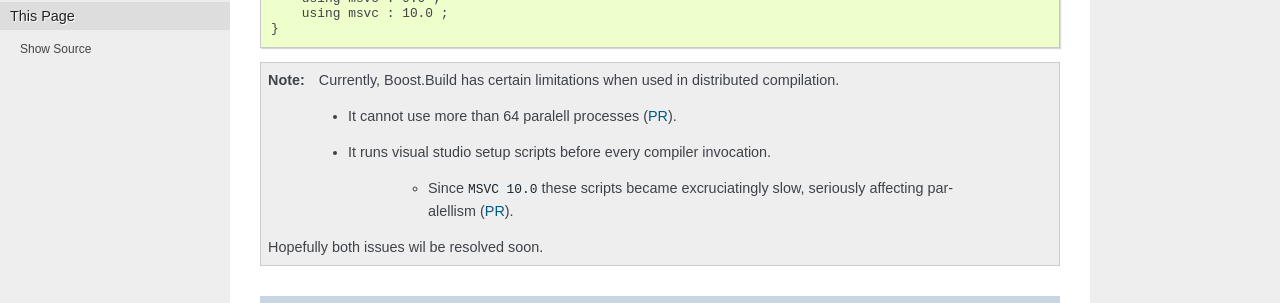
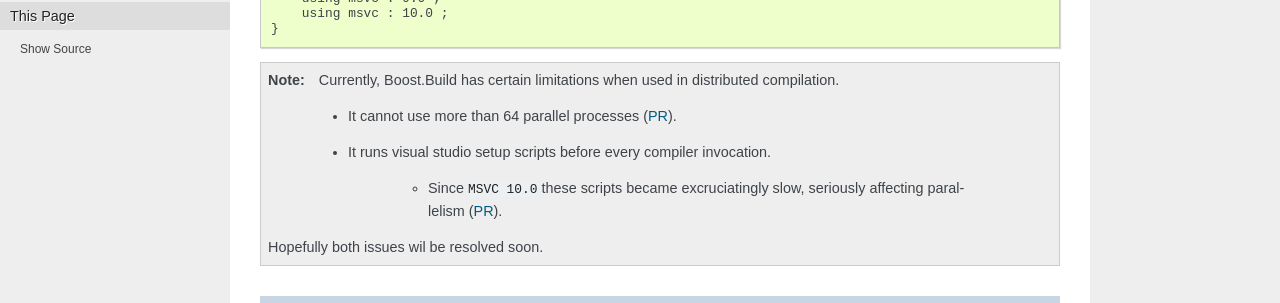
Before and after one commit to pkesist/buildpal, a Sphinx documentation site: the page built from Documentation/build_systems.rst, in a window 1280 px wide. Shown: the part 479-782 px from the top of the page. Built offline with Sphinx 7.4.7, drawn with Linux system fonts in a browser that asks for light colours.

Commit message:
parallel, not paralell

```diff
--- a/Documentation/build_systems.rst
+++ b/Documentation/build_systems.rst
@@ -36,12 +36,12 @@ needed:
     Currently, Boost.Build has certain limitations when used in distributed
     compilation.
 
-        * It cannot use more than 64 paralell processes (`PR <https://github.com/boostorg/build/pull/5>`__).
+        * It cannot use more than 64 parallel processes (`PR <https://github.com/boostorg/build/pull/5>`__).
 
         * It runs visual studio setup scripts before every compiler invocation.
 
             * Since ``MSVC 10.0`` these scripts became excruciatingly slow,
-              seriously affecting paralellism (`PR <https://github.com/boostorg/build/pull/6>`__).
+              seriously affecting parallelism (`PR <https://github.com/boostorg/build/pull/6>`__).
 
     Hopefully both issues wil be resolved soon.
 
--- a/Documentation/intro.rst
+++ b/Documentation/intro.rst
@@ -27,7 +27,7 @@ following limitations.
 * **Sub-optimal task distribution algorithms.**
 
     Task distribution is usually round-robin, possibly weighted by number of
-    paralell jobs a machine can perform. This does not necessarily work well
+    parallel jobs a machine can perform. This does not necessarily work well
     with a farm containing slaves with heterogeneous performance
     characteristics.
 
```
